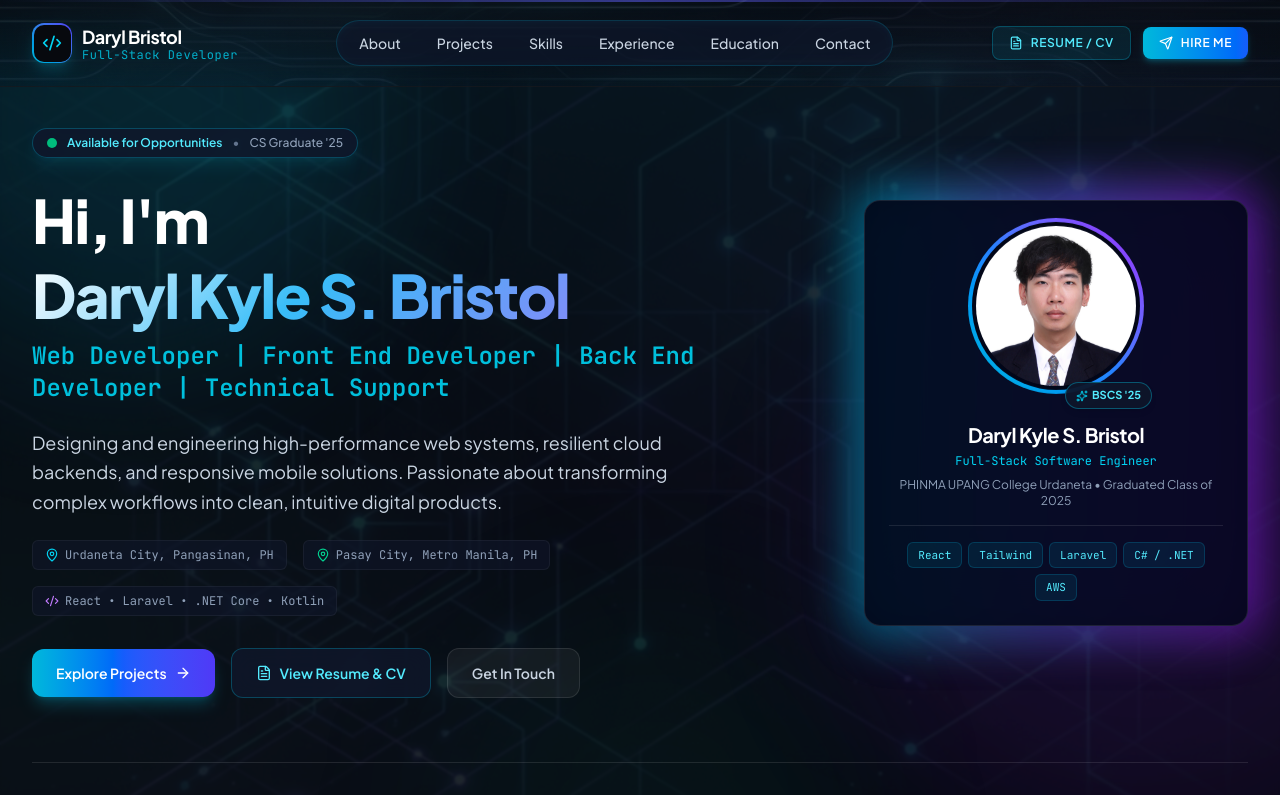
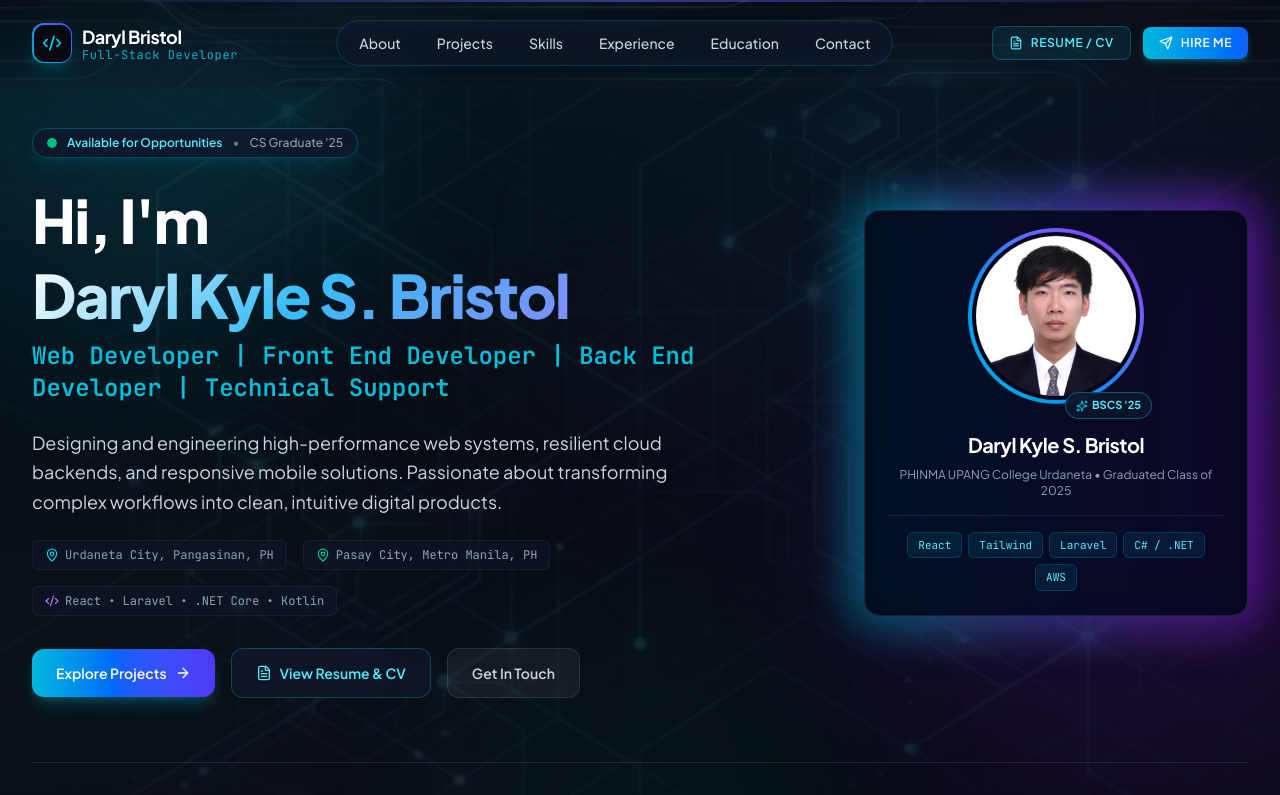
Before and after one commit to Dkyle19/Portfolio, a React (Vite) app: page / in a window 1280 px wide. Shown: the top 795 px of the page. Built offline with nearby package versions, Linux system fonts and the light colour scheme.

Commit message:
Remove Full-Stack Software Engineer from hero profile card

```diff
--- a/src/components/Hero.jsx
+++ b/src/components/Hero.jsx
@@ -129,9 +129,6 @@ export default function Hero({ onOpenResumeModal }) {
                 <h3 className="text-xl font-bold text-white tracking-tight">
                   {personal.name}
                 </h3>
-                <p className="text-xs text-cyan-400 font-mono mt-1">
-                  Full-Stack Software Engineer
-                </p>
                 <p className="text-xs text-slate-400 mt-2 line-clamp-2">
                   PHINMA UPANG College Urdaneta • Graduated Class of 2025
                 </p>
```
